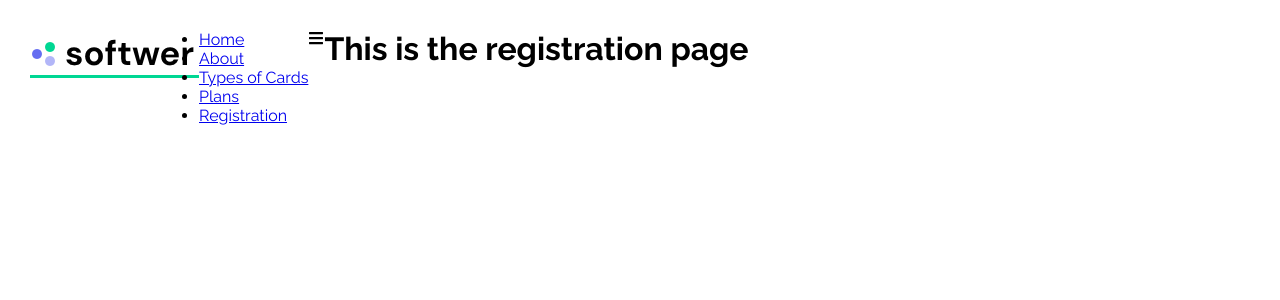
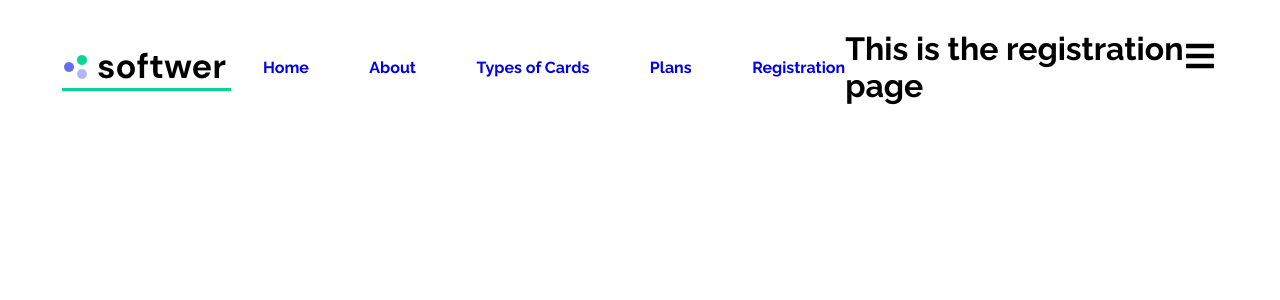
Before and after one commit to Trend20/Softwer, a React (Create React App) app: page /registration in a window 1280 px wide. Shown: the top 300 px of the page. Built offline with nearby package versions, Linux system fonts and the light colour scheme.

Commit message:
adding components absolute path

```diff
--- a/src/App.css
+++ b/src/App.css
@@ -4,3 +4,10 @@
   box-sizing: border-box;
   font-family: 'Raleway', sans-serif;
 }
+
+.App{
+  display: flex;
+  flex-direction: column;
+  overflow-x: hidden;
+  width: 100%;
+}
--- a/src/components/Navbar/Navbar.css
+++ b/src/components/Navbar/Navbar.css
@@ -2,4 +2,56 @@
     display: flex;
     padding: 30px;
     width: 100%;
+    align-items: center;
+    justify-content: space-between;
+    cursor: pointer;
 }
+
+.logo{
+    display: flex;
+    width: 20%;
+    justify-content: center;
+    cursor: pointer;
+}
+
+.logo img{
+    display: flex;
+    max-width: 100%;
+    justify-content: center;
+    align-items: center;
+    cursor: pointer;
+}
+
+
+nav{
+    display: flex;
+    width: 50%;
+    justify-content: center;
+    align-items: center;
+}
+
+nav ul{
+    display: flex;
+    width: 100%;
+    justify-content: space-between;
+    align-items: center;
+}
+
+nav ul li{
+    display: flex;
+    text-decoration: none;
+}
+
+Link{
+    cursor: pointer;
+    text-decoration: none;
+    font-weight: 700;
+}
+
+.toggle{
+    cursor: pointer;
+    position: absolute;
+    right: 5%;
+    top: 5%;
+    font-size: 2rem;
+}
--- a/src/components/Navbar/Navbar.js
+++ b/src/components/Navbar/Navbar.js
@@ -20,29 +20,49 @@ function Navbar() {
 
                 {/* logo  */}
 
-                <Link to="/">
+                <Link to="/" className="logo">
                     <img src="/img/logo.png" alt="logo" />
                 </Link>
                 <nav>
                     <ul>
                         <li>
-                            <Link to="/">Home</Link>
+                            <Link to="/"
+                            style={{ fontWeight: '700',
+                            textDecoration: 'none',
+                            cursor: 'pointer'
+                            }}>Home</Link>
                         </li>
 
                         <li>
-                            <Link to="/about">About</Link>
+                            <Link to="/about"
+                            style={{ fontWeight: '700',
+                            textDecoration: 'none',
+                            cursor: 'pointer'
+                            }}>About</Link>
                         </li>
 
                         <li>
-                            <Link to="/cards">Types of Cards</Link>
+                            <Link to="/cards"
+                            style={{ fontWeight: '700',
+                            textDecoration: 'none',
+                            cursor: 'pointer'
+                            }}>Types of Cards</Link>
                         </li>
 
                         <li>
-                            <Link to="/plans">Plans</Link>
+                            <Link to="/plans"
+                            style={{ fontWeight: '700',
+                            textDecoration: 'none',
+                            cursor: 'pointer'
+                            }}>Plans</Link>
                         </li>
 
                         <li>
-                            <Link to="/registration">Registration</Link>
+                            <Link to="/registration"
+                            style={{ fontWeight: '700',
+                                     textDecoration: 'none',
+                                     cursor: 'pointer'
+                            }}>Registration</Link>
                         </li>
                     </ul>
                 </nav>
```
Also changed, not shown: 1 other file (tests, documents, lock files or other folders).
